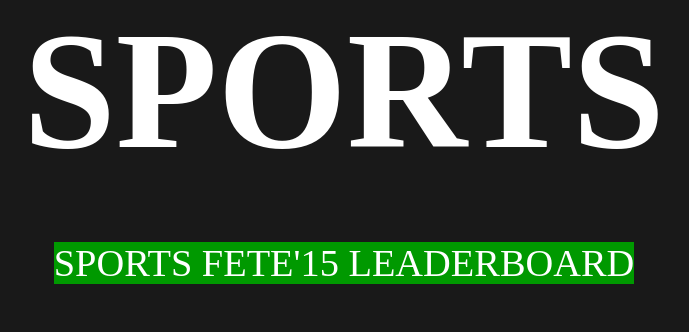
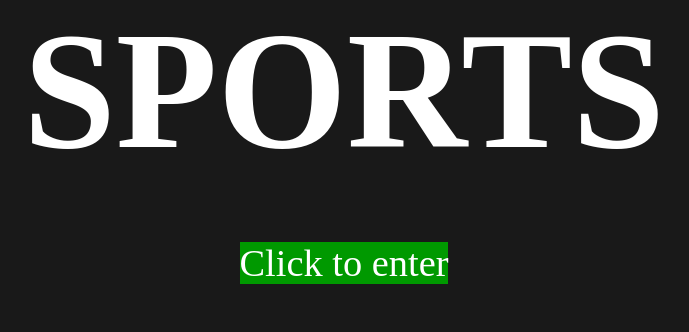
Before and after one commit to Bhavya390/sportsproject, a PHP site: page / in a window 1280 px wide. Shown: the part 234-566 px from the top of the page, without its empty margins (296-985 px from the left). Run offline with PHP 8.4, Linux system fonts and the light colour scheme; some web fonts are replaced.

Commit message:
Update index.php

```diff
--- a/index.php
+++ b/index.php
@@ -13,9 +13,9 @@
 			<center><div id="nitt_ban">NATIONAL INSTITUTE OF TECHNOLOGY, TRICHY</div></center>
 	    	<center><div id="sfeed_ban">SPORTS</div></center>
 	    	</br>
-<!--	    	<center><a href="./hpage.php" id="capt_ban">Click to enter</a></center> -->
+<!--	<center><a href="./hpage.php" id="capt_ban">Click to enter</a></center> -->
 	    	</br></br>
-	    	<center><a href="./rank.php" id="Ldr_click">SPORTS FETE'15 LEADERBOARD</a></center>
+	    	<center><a href="./hpage.php" id="Ldr_click">Click to enter</a></center>
 		</div>
 </body>
 </html>
```
